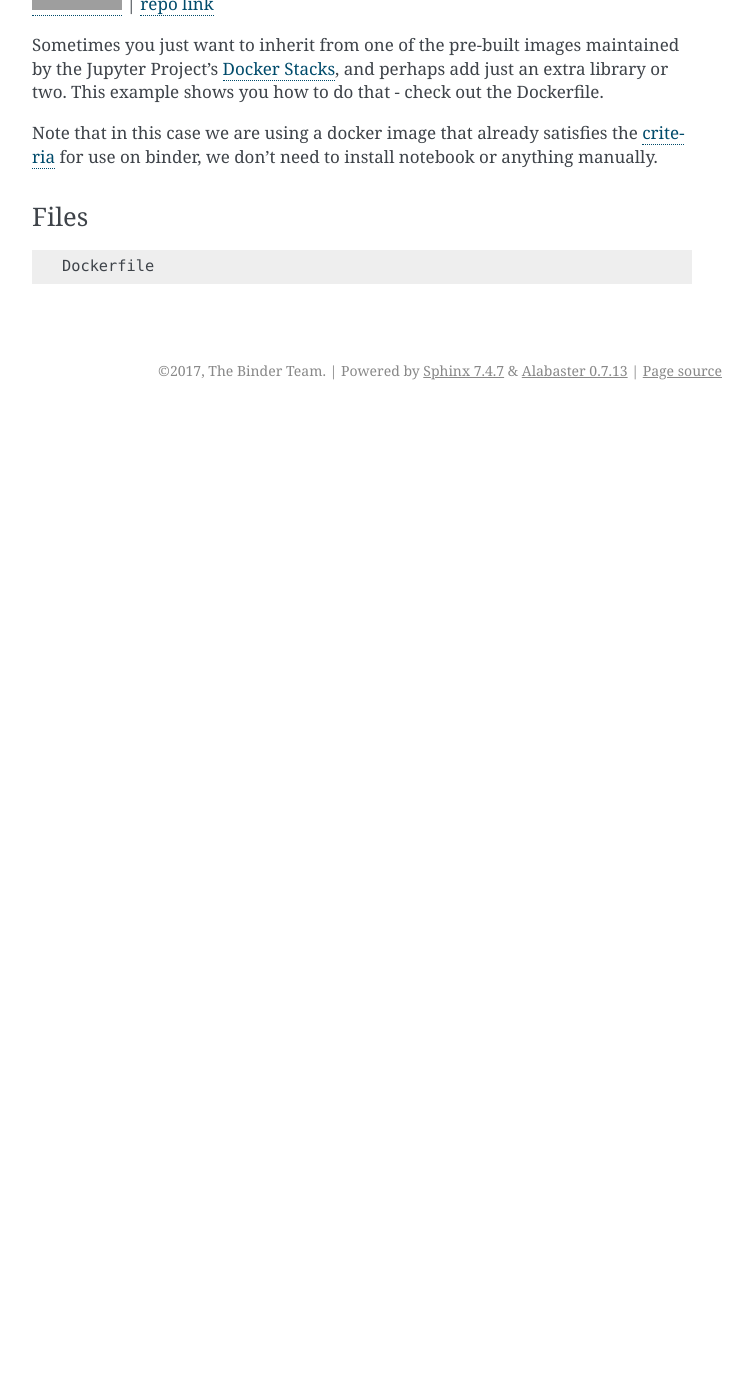
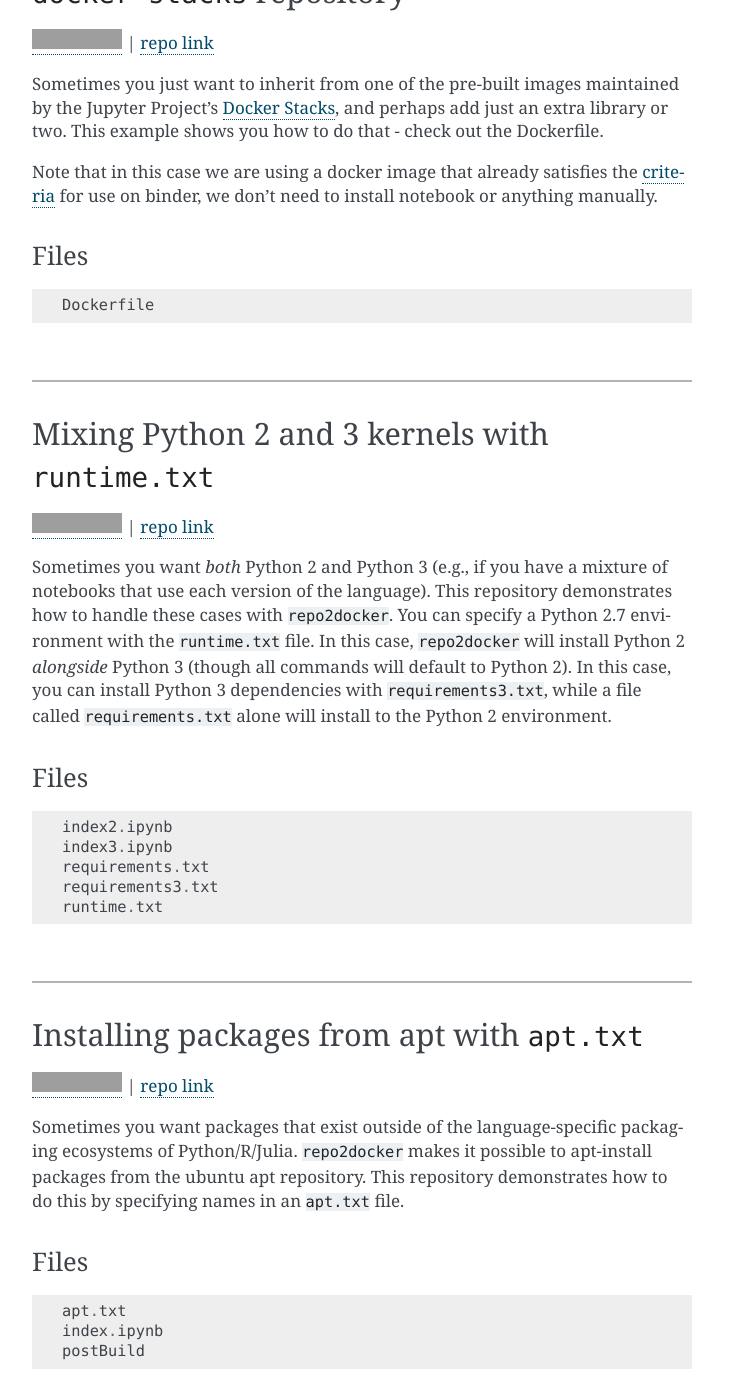
Before and after one commit to jupyterhub/mybinder.org-user-guide, a Sphinx documentation site: the page built from doc/sample_repos.md, in a window 1280 px wide and 1400 px high, scrolled down 8276 px. Shown: the whole window, without its empty margins (388-1140 px from the left). Built offline with Sphinx 7.4.7, drawn with Linux system fonts in a browser that asks for light colours; before the commit the page ends 8686 px from its top, so only the background shows below that; some of the changed text lies outside the part shown; grey boxes are pictures that could not be loaded.

Commit message:
improving repo readmes and cleaning up language

````diff
--- a/doc/conf.py
+++ b/doc/conf.py
@@ -173,7 +173,7 @@
 # -- Scrips --------------------------===================-----------------
 
 # Grab the latest version of the configuration file examples.
-url_config = "https://raw.githubusercontent.com/choldgraf/repo2docker/update_preparing/docs/source/config_files.txt"
+url_config = "https://raw.githubusercontent.com/jupyter/repo2docker/update_preparing/docs/source/config_files.txt"
 resp = requests.get(url_config)
 with open('./config_files.txt', 'w') as ff:
     ff.write(resp.text)
--- a/doc/parse_readmes.py
+++ b/doc/parse_readmes.py
@@ -25,15 +25,18 @@
          'Below we list several sample Binder repositories that\n'
          'demonstrate how to compose build files in order to create\n'
          'Binders with varying environments.\n\n']
-for ii, repo in enumerate(repos):
+for i_repo, repo in enumerate(repos):
+    print('{}/{}'.format(i_repo+1, len(repos)))
+
     # Base metadata
     link = repo.url.replace('api.github.com/repos', 'github.com')
     name = repo.name
 
     # Grab repo contents
     files = repo.get_dir_contents('.')
-    file_names = [ii.name for ii in files if ii.name not in EXCLUDE_FILES]
-    file_names = ['{}'.format(ii) for ii in file_names]
+    file_names = [this_file.name
+                  for this_file in files if this_file.name not in EXCLUDE_FILES]
+    file_names = ['{}'.format(this_name) for this_name in file_names]
 
     # Parse readme
     readme = repo.get_file_contents('README.md')
@@ -42,21 +45,21 @@
     readme_text = readme_text.split('\n')
 
     # Correct for header lines
-    for ii, line in enumerate(readme_text):
+    for i_line, line in enumerate(readme_text):
         if line.startswith('#'):
-            readme_text[ii] = '#' + line
+            readme_text[i_line] = '#' + line
         if line.startswith('[![Binder]'):
-            readme_text[ii] = line + ' | [repo link]({})'.format(link)
+            readme_text[i_line] = line + ' | [repo link]({})'.format(link)
 
-    if ii != 0:
+    if i_line != 0:
         lines.append('---------')
 
     # Append to doc file
     lines += readme_text
     lines.append('### Files')
     lines.append('```')
-    for ifile in file_names:
-        lines.append(ifile)
+    for this_file in file_names:
+        lines.append(this_file)
     lines.append('```')
     lines.append('```eval_rst\n|\n\n```')
 
@@ -64,3 +67,5 @@
 
 with open('sample_repos.md', 'w') as ff:
     ff.writelines(lines)
+
+print('Finished building docs for {} repos.'.format(len(repos)))
--- a/doc/sample_repos.md
+++ b/doc/sample_repos.md
@@ -201,8 +201,11 @@
 several packages from the tidyverse, and includes a demo
 script to show off functionality.
 
-To start your RStudio session, click on "new", and at the bottom will
-be `RStudio Session`. Click that and you're ready to go!
+To start your RStudio session, click on "new" in the top right,
+and at the bottom will be `RStudio Session`.
+Click that and your RStudio session will begin momentarily!
+
+See `instructions.ipynb` for more details.
 
 *Special thanks to Ryan Lovett (@ryanlovett) for figuring out
 RStudio support with JupyterHub*
@@ -311,8 +314,11 @@
 
 In a recent release of RISE, there is support for automatically launching
 the RISE plugin when a notebook is opened. This repository demonstrates how
-to accomplish this for Binder. The trick is to add an `autolaunch=true` configuration
-parameter to a notebook's metadata. Then, when the notebook is launched, your
+to accomplish this for Binder.
+
+To do this, add an `autolaunch=true` configuration
+parameter to a notebook's `livereveal` section in the
+metadata. When the notebook is launched, your
 presentation will automatically begin. E.g.:
 
 ```
@@ -322,6 +328,9 @@
         }
 ...
 ```
+
+See the [RISE Documentation](https://damianavila.github.io/RISE/)
+for more information.
 
 ### Files
 ```
@@ -375,3 +384,44 @@
 |
 
 ```
+---------
+## Mixing Python 2 and 3 kernels with `runtime.txt`
+
+[![Binder](https://mybinder.org/badge.svg)](https://mybinder.org/v2/gh/binder-examples/python2_with_3/master) | [repo link](https://github.com/binder-examples/python2_with_3)
+
+Sometimes you want *both* Python 2 and Python 3 (e.g., if you have a mixture of notebooks that use each
+version of the language). This repository demonstrates how to handle these cases with `repo2docker`. You can
+specify a Python 2.7 environment with the `runtime.txt` file. In this case, `repo2docker` will install Python 2
+*alongside* Python 3 (though all commands will default to Python 2). In this case, you can install Python 3 dependencies
+with `requirements3.txt`, while a file called `requirements.txt` alone will install to the Python 2 environment.
+### Files
+```
+index2.ipynb
+index3.ipynb
+requirements.txt
+requirements3.txt
+runtime.txt
+```
+```eval_rst
+|
+
+```
+---------
+## Installing packages from apt with `apt.txt`
+
+[![Binder](https://mybinder.org/badge.svg)](https://mybinder.org/v2/gh/binder-examples/apt_install/master?filepath=index.ipynb) | [repo link](https://github.com/binder-examples/apt_install)
+
+Sometimes you want packages that exist outside of the language-specific packaging
+ecosystems of Python/R/Julia. `repo2docker` makes it possible to apt-install packages
+from the ubuntu apt repository. This repository demonstrates how to do this by specifying
+names in an `apt.txt` file.
+### Files
+```
+apt.txt
+index.ipynb
+postBuild
+```
+```eval_rst
+|
+
+```
````
Also changed, not shown: other parts of doc/sample_repos.md (+11 -11 lines).
